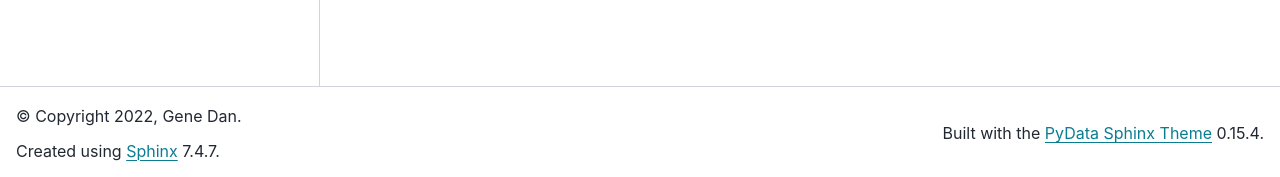
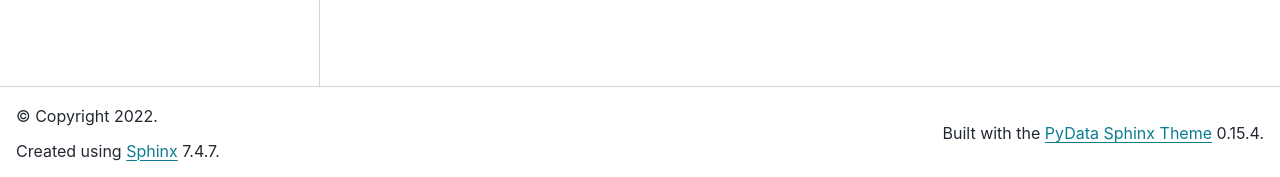
Before and after one commit to casact/FASLR, a Sphinx documentation site: the page built from docs/api/index.rst, in a window 1280 px wide. Shown: the part 720-897 px from the top of the page. Built offline with Sphinx 7.4.7 and the PyData theme 0.15.4, drawn with Linux system fonts in a browser that asks for light colours; the version number could not be read and is left out.

```diff
--- a/docs/conf.py
+++ b/docs/conf.py
@@ -14,13 +14,13 @@
 
 import sys
 sys.path.append('..')
-from faslr.constants.general import BUILD_VERSION
+from faslr.constants.general import BUILD_VERSION # noqa
 
 
 # -- Project information -----------------------------------------------------
 
 project = 'FASLR'
-copyright = '2022, Gene Dan'
+copyright = '2022' # noqa
 author = 'Gene Dan'
 
 # The short X.Y version
--- a/docs/user/schema/index.rst
+++ b/docs/user/schema/index.rst
@@ -1,2 +1,8 @@
 Introduction
 ================
+
+FASLR stores project metadata and data in a relational database. SQLite is the current database technology used for this purpose. While the ultimate vision is to eventually use enterprise-level databases (such as SQL Server), SQLite allows rapid changes to the underlying FASLR schema, makes FASLR easier to distribute, and eases the startup burden on the user.
+
+Should the project become more serious, the plan is to adapt FASLR to more serious databases.
+
+.. image:: https://faslr.com/media/schema.png
```
